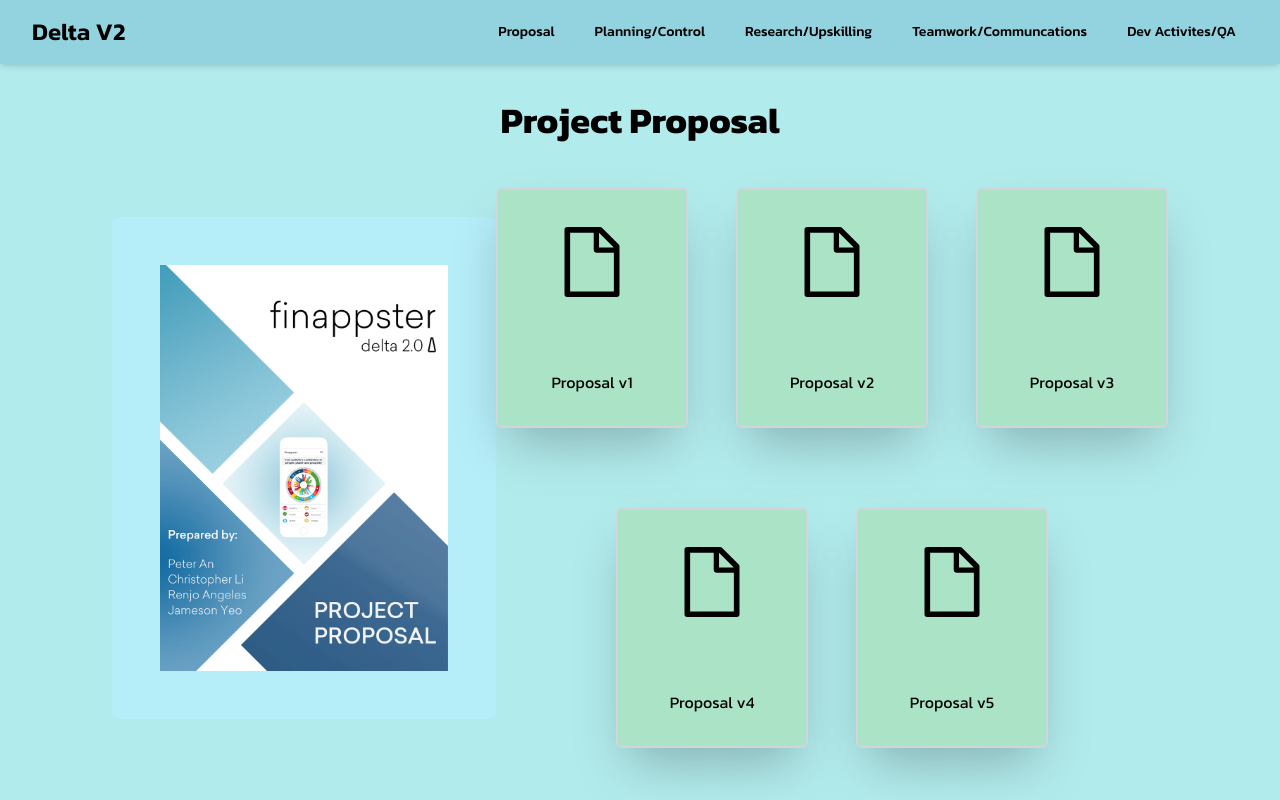
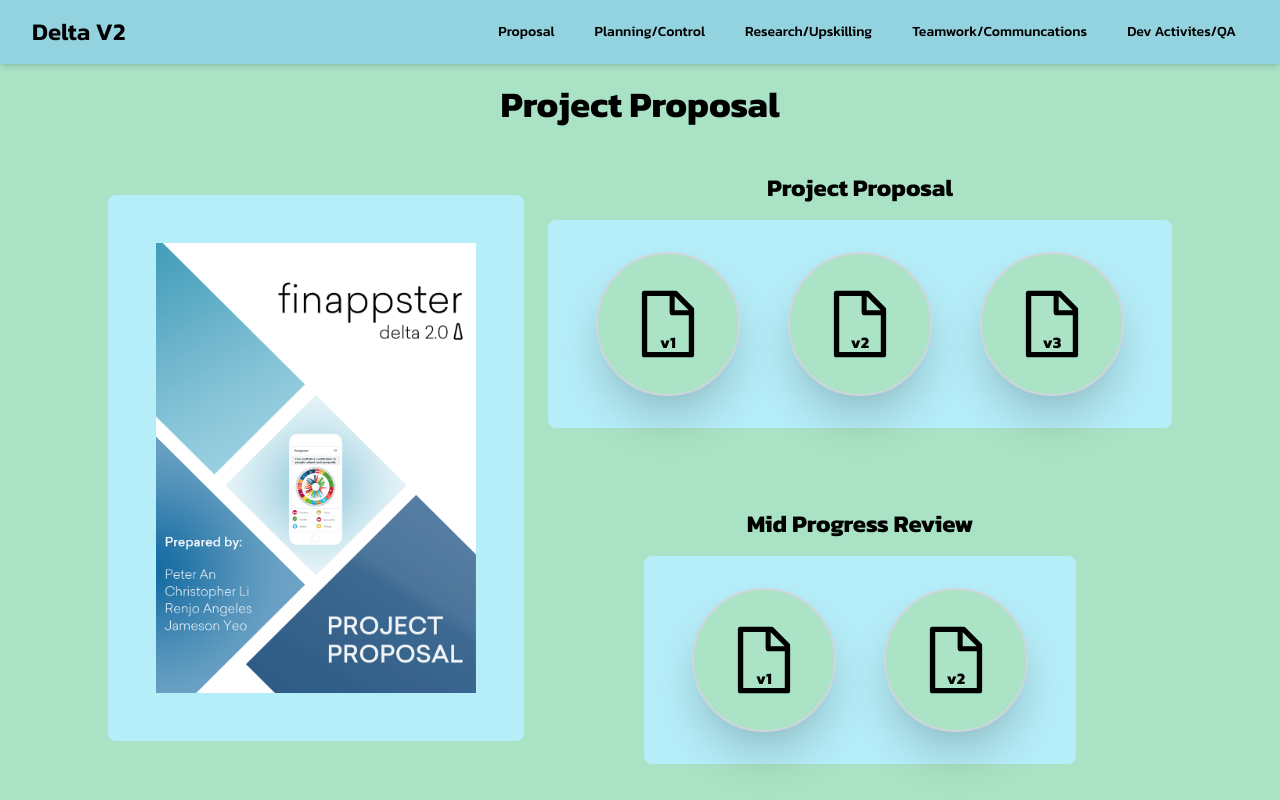
Before and after one commit to Finappster-Delta-V2/finappster-delta-v2-portfolio, a React (Vite) app: page /proposal in a window 1280 px wide. Built offline with nearby package versions, Linux system fonts and the light colour scheme.

Commit message:
project proposal mockup

```diff
--- a/src/components/DocumentCard.jsx
+++ b/src/components/DocumentCard.jsx
@@ -1,13 +1,3 @@
-import React from "react";
-import { AiOutlineFile } from "react-icons/ai";
-
-export const DocumentCard = ({ title, url }) => {
-  return (
-    <div className="flex h-60 w-48 flex-col items-center justify-between rounded-md border-2 border-gray-300 bg-secondary-500 p-8 shadow-2xl transition-transform duration-300 ease-in-out hover:scale-110">
-      <a href={url} target="_blank">
-        <AiOutlineFile size={80} />
-      </a>
-      <h3 className="text-center">{title}</h3>
-    </div>
-  );
+export const DocumentCard = ({}) => {
+  return <div>hello</div>;
 };
--- /dev/null
+++ b/src/components/DocumentIcon.jsx
@@ -0,0 +1,25 @@
+import React from "react";
+import { AiOutlineFile } from "react-icons/ai";
+
+export const DocumentIcon = ({ title, url, size }) => {
+  let sizeNumValue;
+
+  if (size === "sm") {
+    sizeNumValue = 12;
+  } else if (size === "md") {
+    sizeNumValue = 24;
+  } else if (size === "lg") {
+    sizeNumValue = 48;
+  }
+
+  return (
+    <a
+      href={url}
+      target="_blank"
+      className={`relative flex h-36 w-36 flex-col items-center justify-center rounded-full border-2 border-gray-300 bg-secondary-500 p-8 shadow-2xl transition-transform duration-200 ease-in-out hover:scale-110`}
+    >
+      <AiOutlineFile size={100} />
+      <h3 className="absolute bottom-10 text-center font-bold">{title}</h3>
+    </a>
+  );
+};
--- a/src/index.css
+++ b/src/index.css
@@ -8,15 +8,12 @@
 
 @keyframes color-change {
   0% {
-    background-color: #569f7a;
+    background-color: #7abb9b;
   }
-  33% {
+  50% {
     background-color: #aae3c6;
   }
-  66% {
-    background-color: #b5edf8;
-  }
   100% {
-    background-color: #569f7a;
+    background-color: #7abb9b;
   }
 }
--- a/src/pages/Home.jsx
+++ b/src/pages/Home.jsx
@@ -34,6 +34,19 @@
     linkedInUsername: "jameson-yeo",
     delay: 0.75,
   },
+];
+
+const links = [
+  { name: "Open roles", href: "#" },
+  { name: "Internship program", href: "#" },
+  { name: "Our values", href: "#" },
+  { name: "Meet our leadership", href: "#" },
+];
+const stats = [
+  { name: "Offices worldwide", value: "12" },
+  { name: "Full-time colleagues", value: "300+" },
+  { name: "Hours per week", value: "40" },
+  { name: "Paid time off", value: "Unlimited" },
 ];
 
 export const Home = () => {
@@ -74,6 +87,70 @@
             />
           ))}
         </div>
+        <div className="relative isolate overflow-hidden bg-gray-900 py-24 sm:py-32">
+          <img
+            src="https://images.unsplash.com/photo-1521737604893-d14cc237f11d?ixlib=rb-4.0.3&ixid=MnwxMjA3fDB8MHxwaG90by1wYWdlfHx8fGVufDB8fHx8&auto=format&fit=crop&crop=focalpoint&fp-y=.8&w=2830&h=1500&q=80&blend=111827&sat=-100&exp=15&blend-mode=multiply"
+            alt=""
+            className="absolute inset-0 -z-10 h-full w-full object-cover object-right md:object-center"
+          />
+          <div
+            className="hidden sm:absolute sm:-top-10 sm:right-1/2 sm:-z-10 sm:mr-10 sm:block sm:transform-gpu sm:blur-3xl"
+            aria-hidden="true"
+          >
+            <div
+              className="aspect-[1097/845] w-[68.5625rem] bg-gradient-to-tr from-[#ff4694] to-[#776fff] opacity-20"
+              style={{
+                clipPath:
+                  "polygon(74.1% 44.1%, 100% 61.6%, 97.5% 26.9%, 85.5% 0.1%, 80.7% 2%, 72.5% 32.5%, 60.2% 62.4%, 52.4% 68.1%, 47.5% 58.3%, 45.2% 34.5%, 27.5% 76.7%, 0.1% 64.9%, 17.9% 100%, 27.6% 76.8%, 76.1% 97.7%, 74.1% 44.1%)",
+              }}
+            />
+          </div>
+          <div
+            className="absolute -top-52 left-1/2 -z-10 -translate-x-1/2 transform-gpu blur-3xl sm:top-[-28rem] sm:ml-16 sm:translate-x-0 sm:transform-gpu"
+            aria-hidden="true"
+          >
+            <div
+              className="aspect-[1097/845] w-[68.5625rem] bg-gradient-to-tr from-[#ff4694] to-[#776fff] opacity-20"
+              style={{
+                clipPath:
+                  "polygon(74.1% 44.1%, 100% 61.6%, 97.5% 26.9%, 85.5% 0.1%, 80.7% 2%, 72.5% 32.5%, 60.2% 62.4%, 52.4% 68.1%, 47.5% 58.3%, 45.2% 34.5%, 27.5% 76.7%, 0.1% 64.9%, 17.9% 100%, 27.6% 76.8%, 76.1% 97.7%, 74.1% 44.1%)",
+              }}
+            />
+          </div>
+          <div className="mx-auto max-w-7xl px-6 lg:px-8">
+            <div className="mx-auto max-w-2xl lg:mx-0">
+              <h2 className="text-4xl font-bold tracking-tight text-white sm:text-6xl">
+                Work with us
+              </h2>
+              <p className="mt-6 text-lg leading-8 text-gray-300">
+                Anim aute id magna aliqua ad ad non deserunt sunt. Qui irure qui
+                lorem cupidatat commodo. Elit sunt amet fugiat veniam occaecat
+                fugiat aliqua.
+              </p>
+            </div>
+            <div className="mx-auto mt-10 max-w-2xl lg:mx-0 lg:max-w-none">
+              <div className="grid grid-cols-1 gap-x-8 gap-y-6 text-base font-semibold leading-7 text-white sm:grid-cols-2 md:flex lg:gap-x-10">
+                {links.map((link) => (
+                  <a key={link.name} href={link.href}>
+                    {link.name} <span aria-hidden="true">&rarr;</span>
+                  </a>
+                ))}
+              </div>
+              <dl className="mt-16 grid grid-cols-1 gap-8 sm:mt-20 sm:grid-cols-2 lg:grid-cols-4">
+                {stats.map((stat) => (
+                  <div key={stat.name} className="flex flex-col-reverse">
+                    <dt className="text-base leading-7 text-gray-300">
+                      {stat.name}
+                    </dt>
+                    <dd className="text-2xl font-bold leading-9 tracking-tight text-white">
+                      {stat.value}
+                    </dd>
+                  </div>
+                ))}
+              </dl>
+            </div>
+          </div>
+        </div>
       </div>
     </>
   );
--- a/src/pages/PlanningControl.jsx
+++ b/src/pages/PlanningControl.jsx
@@ -1,3 +1,68 @@
+import { MdOutlineFolder } from "react-icons/md";
+
+const IconBadge = ({ title, url }) => {
+  return (
+    <div className="flex items-center justify-start gap-3 rounded-lg bg-slate-300 px-4 py-2">
+      <a
+        href={url}
+        target="_blank"
+        className="m-2 rounded-full bg-slate-400 p-2 transition-transform duration-200 ease-in-out hover:scale-110"
+      >
+        <MdOutlineFolder size={50} />
+      </a>
+
+      <h2 className="text-md">{title}</h2>
+    </div>
+  );
+};
+
+const folders = [
+  {
+    title: "Change Request Form",
+    url: "https://autuni-my.sharepoint.com/:f:/g/personal/ykx5915_autuni_ac_nz/EvRwXBVpQ3xPg7KoPLr3ZkcBzBbAddV2ATIAQTRsgGeumw?e=hMXFzX",
+  },
+  {
+    title: "Gantt Chart",
+    url: "https://autuni-my.sharepoint.com/:f:/g/personal/ykx5915_autuni_ac_nz/EuW2ma3xJY9BqNjfnRnfJ4ABti0DblIsEGcHZJRY1bxMjg?e=uu6N8d",
+  },
+  {
+    title: "WBS",
+    url: "https://autuni-my.sharepoint.com/:f:/g/personal/ykx5915_autuni_ac_nz/Ep3IlnA3ygxGuoyrgBhyKC8Bp7cPkJHkiCJDw06RRDo59A?e=RCaDas",
+  },
+  {
+    title: "Major Milestone",
+    url: "https://autuni-my.sharepoint.com/:f:/g/personal/ykx5915_autuni_ac_nz/EueLmQHXiX5GgOJ5vWnPnroBzCXC5P0gEjn0Zmpg9YQ99A?e=Flu2Ya",
+  },
+  {
+    title: "Project Rational",
+    url: "https://autuni-my.sharepoint.com/:f:/g/personal/ykx5915_autuni_ac_nz/EjOs5b6tr6dDjWav5DFNADsBU4WHFSPFu63c_6aDsQ_Luw?e=U9LHNo",
+  },
+  {
+    title: "Research for Revision",
+    url: "https://autuni-my.sharepoint.com/:f:/g/personal/ykx5915_autuni_ac_nz/EiMQSfL6TnRAvC-8QpVqCSsBDQO2mLy7sG8cCP-h8iYHgQ?e=advWAK",
+  },
+];
+
+const DocumentCard = ({}) => {
+  return <div>hello</div>;
+};
+
 export const PlanningControl = () => {
-  return <div>Planning and Control</div>;
+  return (
+    <div className="flex h-screen flex-col items-center justify-center">
+      <h1 className="mb-12 text-4xl font-bold">Planning and Control</h1>
+
+      {/* Folders */}
+      <div className="grid grid-cols-3 gap-4">
+        {folders.map((folder) => (
+          <IconBadge key={folder} title={folder.title} url={folder.url} />
+        ))}
+      </div>
+
+      {/* Documents */}
+      <div>
+        <DocumentCard />
+      </div>
+    </div>
+  );
 };
--- a/src/pages/Proposal.jsx
+++ b/src/pages/Proposal.jsx
@@ -1,25 +1,23 @@
 import React from "react";
-import { DocumentCard } from "../components/DocumentCard";
+import { DocumentIcon } from "../components/DocumentIcon";
 
-const planningControlContent = [
+const projectProposal = [
   {
-    title: "Proposal v1",
     url: "https://www.example.com/planning_document1",
   },
   {
-    title: "Proposal v2",
     url: "https://www.example.com/planning_document2",
   },
   {
-    title: "Proposal v3",
     url: "https://www.example.com/planning_document3",
   },
+];
+
+const midProgressReview = [
   {
-    title: "Proposal v4",
     url: "https://www.example.com/planning_document4",
   },
   {
-    title: "Proposal v5",
     url: "https://www.example.com/planning_document5",
   },
 ];
@@ -28,26 +26,43 @@
   return (
     <div className="dynamic-bg flex h-screen flex-col items-center justify-center pt-12">
       <h1 className="mb-12 text-4xl font-bold">Project Proposal</h1>
-      <div className="flex items-center justify-center">
+      <div className="flex w-full flex-col items-center justify-around px-24 lg:flex-row">
         {/* Left side */}
         <div className="flex flex-col items-center justify-center gap-6 rounded-lg bg-primary-500 p-12">
           <img
-            className="w-72 bg-white"
+            className="w-80 bg-white"
             src="/public/assets/image/project-portfolio.png"
             alt="Project Proposal"
           />
         </div>
 
         <div className="flex flex-col gap-20">
-          <div className="flex justify-center gap-12">
-            {planningControlContent.slice(0, 3).map((document, index) => (
-              <DocumentCard title={document.title} url={document.url} />
-            ))}
+          {/* Project Proposal */}
+          <div className="flex flex-col items-center justify-center gap-4">
+            <h1 className="text-2xl font-bold">Project Proposal</h1>
+            <div className="flex justify-center gap-12 rounded-lg bg-primary-500 py-8 px-12">
+              {projectProposal.map((document, index) => (
+                <DocumentIcon
+                  title={`v${index + 1}`}
+                  url={document.url}
+                  size="md"
+                />
+              ))}
+            </div>
           </div>
-          <div className="flex justify-center gap-12">
-            {planningControlContent.slice(3).map((document, index) => (
-              <DocumentCard title={document.title} url={document.url} />
-            ))}
+
+          {/* Mid Progress Review */}
+          <div className="flex flex-col items-center justify-center gap-4">
+            <h1 className="text-2xl font-bold">Mid Progress Review</h1>
+            <div className="flex justify-center gap-12 rounded-lg bg-primary-500 py-8 px-12">
+              {midProgressReview.map((document, index) => (
+                <DocumentIcon
+                  title={`v${index + 1}`}
+                  url={document.url}
+                  size="md"
+                />
+              ))}
+            </div>
           </div>
         </div>
       </div>
--- a/src/pages/ResearchUpskilling.jsx
+++ b/src/pages/ResearchUpskilling.jsx
@@ -1,4 +1,4 @@
-import { DocumentCard } from "../components/DocumentCard";
+import { DocumentIcon } from "../components/DocumentIcon";
 
 export const ResearchUpskilling = () => {
   const documents = [
@@ -54,7 +54,7 @@
       <h1 className="mt-20 text-center text-3xl text-black">Container 1</h1>
       <div className="flex h-fit w-3/4 place-content-between rounded bg-primary-500 p-8">
         {documents.slice(0, 3).map((document) => (
-          <DocumentCard
+          <DocumentIcon
             key={document.id}
             title={document.title}
             url={document.url}
@@ -65,7 +65,7 @@
 
       <div className="flex h-fit w-3/4 place-content-between rounded  bg-primary-500 p-8">
         {documents.slice(3, 6).map((document) => (
-          <DocumentCard
+          <DocumentIcon
             key={document.id}
             title={document.title}
             url={document.url}
@@ -76,7 +76,7 @@
 
       <div className="flex h-fit w-3/4 place-content-between rounded bg-primary-500 p-8">
         {documents.slice(6, 9).map((document) => (
-          <DocumentCard
+          <DocumentIcon
             key={document.id}
             title={document.title}
             url={document.url}
```
Also changed, not shown: public/assets/image/documents/planning-control/MOSCOW.png (added).
